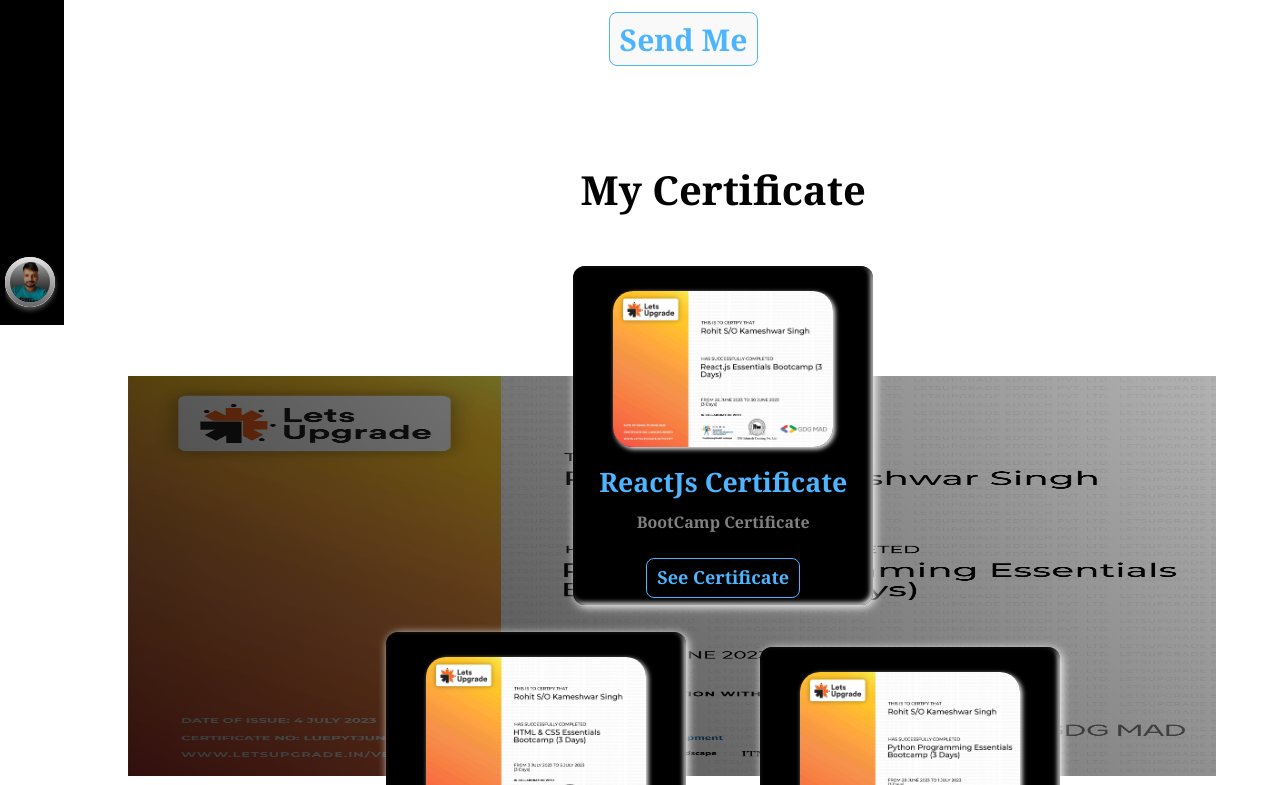
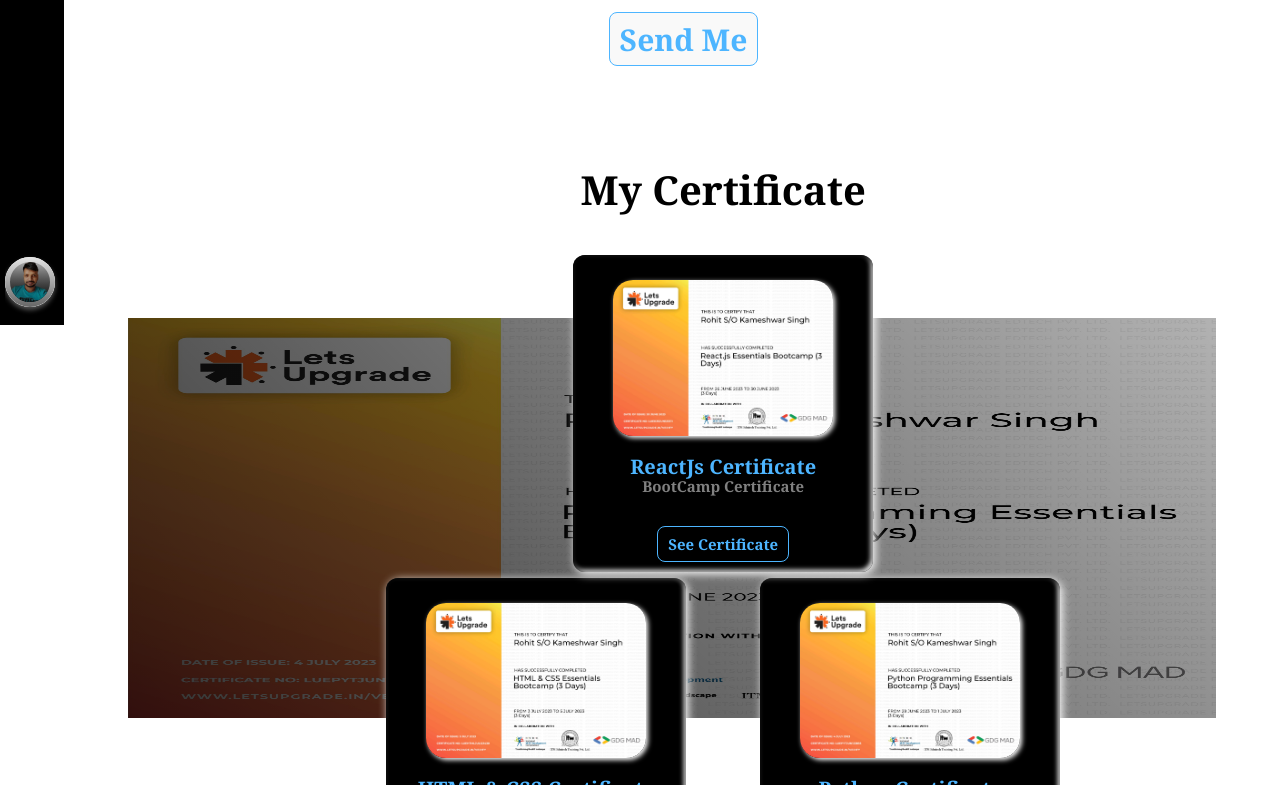
Before and after one commit to Singh8700/Theme2, a React (Vite) app: page /#/about in a window 1280 px wide. Shown: the part 475-1260 px from the top of the page. Built offline with nearby package versions, Linux system fonts and the light colour scheme.

Commit message:
first-commit

```diff
--- a/src/components/certificate/Certificate.tsx
+++ b/src/components/certificate/Certificate.tsx
@@ -10,7 +10,7 @@
    background-size:100% 400px;
    background-attachment: fixed;
    background-repeat:no-repeat;
-   font-size:0.28rem;
+
 }
   `;
   const projectApi={
--- a/src/components/contact/Contact.module.css
+++ b/src/components/contact/Contact.module.css
@@ -11,9 +11,17 @@
   padding-left: 15em;
 }
 
+.container h3 {
+  margin-top: 5em;
+}
+
+.container h2 {
+  margin-top: -0.8em;
+}
+
 .options {
   width: 500px;
-  padding: 5em 3em;
+  padding: 0rem 3rem;
   text-align: center;
 }
 
@@ -22,23 +30,25 @@
   background: var(--color-bg-variant);
   margin-bottom: 2rem;
   border-radius: 2rem;
-  margin: 2rem auto 1.5rem;
-  padding: 1em 2em;
-  font-size: 2em;
+  margin: 2rem auto;
+  padding: 2rem 2rem;
   transition: var(--transition-all);
 }
 
 .option h3 {
-  font-size: 3.5em;
+  font-size: 3rem;
+  margin-top: 0;
+  margin-bottom: 0.5rem;
   color: #ccc;
   text-shadow: 2px 2px 2px #000;
 }
 
 .option .h3 {
-  font-size: 1.5em;
+  font-size: 2rem;
   color: #fff;
   font-weight: bold;
   text-shadow: 2px 2px 2px #000;
+  margin-top: 0;
 }
 
 .option:hover {
@@ -127,14 +137,14 @@
   .contactRight form {
     grid-template-columns: 1fr;
   }
+  .option {
+    width: max-content;
+  }
   .option h3 {
     font-size: 2rem;
   }
-  .option h4 {
-    font-size: 1.5rem;
-  }
   .option a {
-    padding: 0.3rem 0.5rem;
+    padding: 0rem 0.5rem;
   }
 }
 
--- a/src/components/contact/Contact.module.scss
+++ b/src/components/contact/Contact.module.scss
@@ -9,11 +9,17 @@
   overflow-x: hidden;
   word-wrap: break-word;
   padding-left: 15em;
+  h3{
+    margin-top:5em;
+  }
+  h2{
+    margin-top: -0.8em;
+  }
 }
 
 .options{
   width:500px;
-  padding: 5em 3em;
+  padding: 0rem 3rem;
   text-align:center;
 }
 .option{
@@ -21,22 +27,24 @@
   background: var(--color-bg-variant);
   margin-bottom: 2rem;
   border-radius: 2rem;
-  margin: 2rem auto 1.5rem;
-  padding: 1em 2em;
-  font-size: 2em;
+  margin: 2rem auto;
+  padding: 2rem 2rem;
   //font-size: 0.7rem;
   transition: var(--transition-all);
   h3{
-    font-size: 3.5em;
+    font-size: 3rem;
+    margin-top: 0;
+    margin-bottom: 0.5rem;
     color: #ccc;
     text-shadow: 2px 2px 2px #000;
   }
 
   .h3{
-    font-size: 1.5em;
+    font-size: 2rem;
     color:#fff;
     font-weight: bold;
     text-shadow: 2px 2px 2px #000;
+    margin-top: 0;
   }
 }
 .option:hover{
@@ -119,14 +127,12 @@
     }
   }
  .option {
+   width:max-content;
    h3{
     font-size: 2rem;
   }
-  h4{
-    font-size: 1.5rem;
-  }
   a{
-    padding: 0.3rem 0.5rem;
+    padding: 0rem 0.5rem;
   }
  }
 
--- a/src/components/heroSection/HeroSection.tsx
+++ b/src/components/heroSection/HeroSection.tsx
@@ -16,7 +16,7 @@
    }
     .title{
       width:80%;
-      font-size:2.5rem;
+      font-size:3.5rem;
       margin:5rem auto 2rem;
     }
     .cards{
@@ -46,15 +46,19 @@
         flex-direction:column;
         text-shadow:1px 0px 1px var(--wht);
         h2{
-          font-size:100em;
+          font-size:2rem;
+          d;
+          margin-bottom:0;
         }
         h3{
-          font-size:60em;
+          font-size:1.5rem;
           color:gray;
           padding-bottom:1em;
-          margin-top:-0.5em;
         }
-
+        .btn{
+          font-size:1.5rem;
+          margin-bottom:0.5rem;
+        }
       }
       }
       .card:hover{
--- a/src/components/services/Services.tsx
+++ b/src/components/services/Services.tsx
@@ -11,14 +11,19 @@
     align-item: center;
     flex-wrap:wrap;
     margin-left:-3rem;
-    flex-direction: columns;
+    flex-direction: column;
     position: relative;
+    h3{
+      margin-top:5em;
+    }
     .WebServices,.TutorServices{
       width:100%;
     }
   `
   return (
     <Wrapper className="container">
+      <h3>Let's See</h3>
+      <h2>Our Services</h2>
       <div className="WebServices">
         <WebServices/>
       </div>
```
